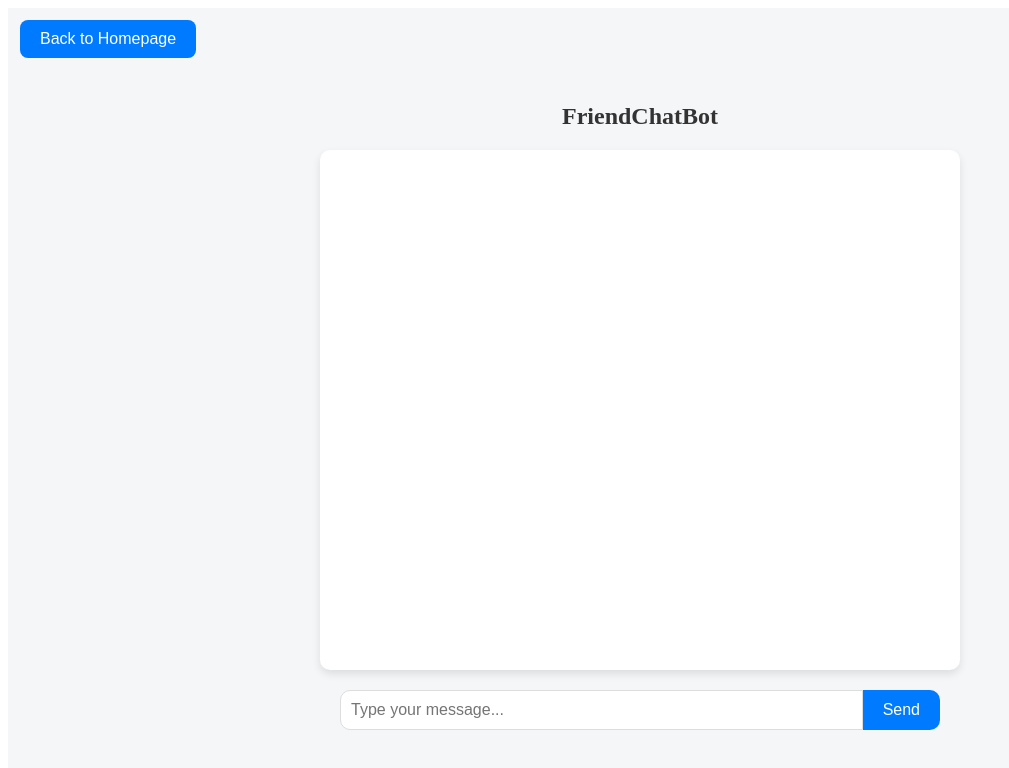
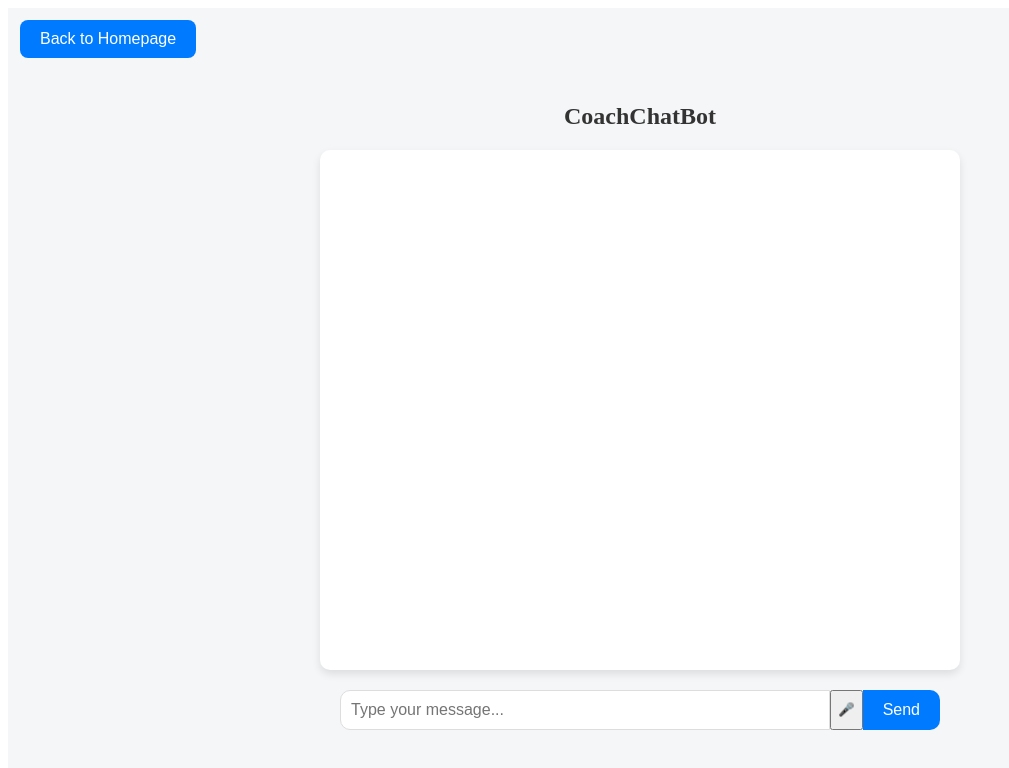
Before and after one commit to Baptisteismd/open-swag-software, a React (Create React App) app in the folder code/: page / in a window 1280 px wide. Both pictures are taken after a click on the button "Friend". Shown: the top 768 px of the page, without its empty margins (0-1009 px from the left). Built offline with nearby package versions, Linux system fonts and the light colour scheme.

Commit message:
Update FriendChatBot.js

```diff
--- a/code/src/pages/FriendChatBot.js
+++ b/code/src/pages/FriendChatBot.js
@@ -7,6 +7,7 @@ const FriendChatBot = () => {
   const [messages, setMessages] = useState([]); // Message history
   const [input, setInput] = useState(''); // Input field content
   const chatDisplayRef = useRef(null); // Reference for auto-scrolling
+  const [listening, setListening] = useState(false); // Listening status for speech-to-text
 
   // Automatically scroll to the bottom
   useEffect(() => {
@@ -65,7 +66,7 @@ const FriendChatBot = () => {
         }
       } catch (error) {
         // Handle connection errors and avoid repetitive error messages
-        const errorMessage = 'Error occurred: Unable to connect to the server.';
+        const errorMessage = 'Error: Unable to connect to the server. 오류가 발생했습니다: 서버에 연결할 수 없습니다.';
         setMessages((prevMessages) => [
           ...prevMessages,
           { text: errorMessage, user: false },
@@ -116,8 +117,9 @@ const FriendChatBot = () => {
 
       const utterance = new SpeechSynthesisUtterance(text);
       utterance.voice = coachVoice;
-      utterance.pitch = 5.0;  // High pitch for motivation
-      utterance.rate = 1.5;   // Faster rate for dynamic tone
+      // paramaters for a friend's behavior
+      utterance.pitch = 3.0;
+      utterance.rate = 1.2;
 
       synth.speak(utterance);
     };
@@ -125,13 +127,43 @@ const FriendChatBot = () => {
     loadAndSpeak();
   };
 
+  // Speech-to-text functionality
+  const handleSpeechToText = () => {
+    const recognition = new window.webkitSpeechRecognition() || new window.SpeechRecognition();
+
+    // Automatically set the language based on user's preference or detected language
+    const preferredLanguage = detectLanguage(input || ''); // Use detected language from input or default to English
+    recognition.lang = preferredLanguage; // Set language dynamically (en-US, fr-FR, or ko-KR)
+    recognition.interimResults = false;
+
+    recognition.onstart = () => {
+      setListening(true);
+    };
+
+    recognition.onend = () => {
+      setListening(false);
+    };
+
+    recognition.onerror = (event) => {
+      console.error('Speech recognition error:', event.error);
+      setListening(false);
+    };
+
+    recognition.onresult = (event) => {
+      const transcript = event.results[0][0].transcript;
+      setInput(transcript); // Update the input field with the recognized text
+    };
+
+    recognition.start();
+  };
+
   // HTML code
   return (
     <div className="chatbot-wrapper">
-      <button onClick={() =>{clearConversations(); navigate('/')}} className="back-button">
+      <button onClick={() => { clearConversations(); navigate('/'); }} className="back-button">
         Back to Homepage
       </button>
-      <h1 className="chatbot-title">FriendChatBot</h1>
+      <h1 className="chatbot-title">CoachChatBot</h1>
       <div className="chat-display" ref={chatDisplayRef}>
         {messages.map((msg, index) => (
           <div
@@ -152,9 +184,16 @@ const FriendChatBot = () => {
           className="chat-input"
         />
         <button
+          onClick={handleSpeechToText}
+          className="microphone-button"
+          disabled={listening} // Disable if already listening
+        >
+          🎤
+        </button>
+        <button
           onClick={handleSendMessage}
           className="send-button"
-          disabled={!input.trim()} // Disable button if the input field is empty
+          disabled={!input.trim()}
         >
           Send
         </button>
```
